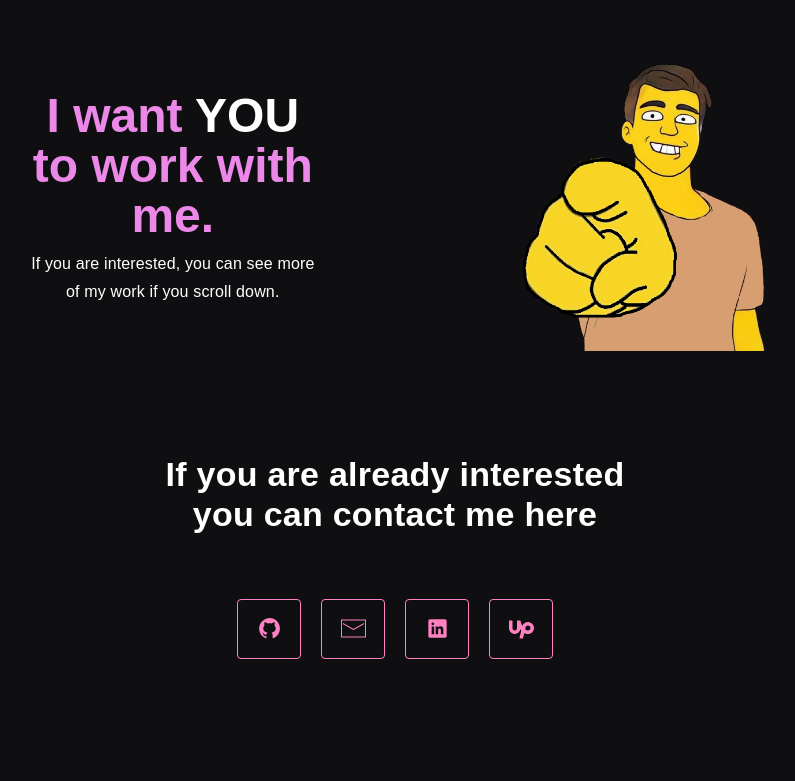
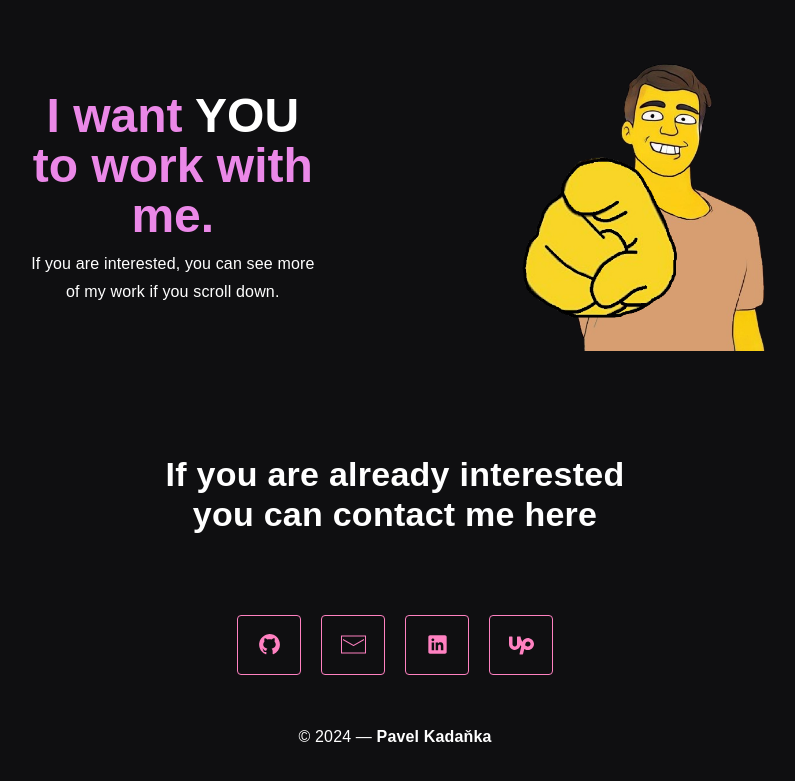
Before and after one commit to Pavel-Kadanka/Personal-Portfolio-Website, a Nuxt app: page / in a window 1280 px wide. Shown: the part 497-1278 px from the top of the page, without its empty margins (245-1040 px from the left). Before the commit the page ends 1244 px from the top, so only its background shows below. Built offline with nearby package versions, Linux system fonts and the light colour scheme; a web font is replaced by a local one.

Commit message:
added footer

```diff
--- a/app.vue
+++ b/app.vue
@@ -2,10 +2,12 @@
   <NuxtLayout>
     <Menu />
     <NuxtPage />
-    <Contact />
+    <Footer />
   </NuxtLayout>
 </template>
 <script>
+import Footer from './components/Footer.vue';
+
 
 </script>
 <style>
--- /dev/null
+++ b/components/Footer.vue
@@ -0,0 +1,45 @@
+<template>
+    <v-container>
+        <Contact />
+        <div class="text-center text-subtitle-1">
+            © {{ new Date().getFullYear() }} — <strong>Pavel Kadaňka</strong>
+        </div>
+    </v-container>
+</template>
+
+<style>
+
+</style>
+
+
+<script>
+import { useDisplay } from 'vuetify';
+import Contact from './Contact.vue';
+
+export default {
+    setup() {
+        const display = useDisplay(); // Access reactive display values
+        return {
+            display, // Make the display object available in the template or logic
+        };
+    },
+    data() {
+        return {
+            isMobile: false, // Initialize `isMobile`
+        };
+    },
+    methods: {
+        updateLayout() {
+            // Use reactive display properties for layout updates
+            this.isMobile = this.display.smAndDown;
+        },
+    mounted() {
+        this.updateLayout(); // Check layout on mount
+        window.addEventListener("resize", this.updateLayout); // Update on resize
+    },
+    beforeDestroy() {
+        window.removeEventListener("resize", this.updateLayout); // Clean up event listener
+    },
+}
+};
+</script>
```
